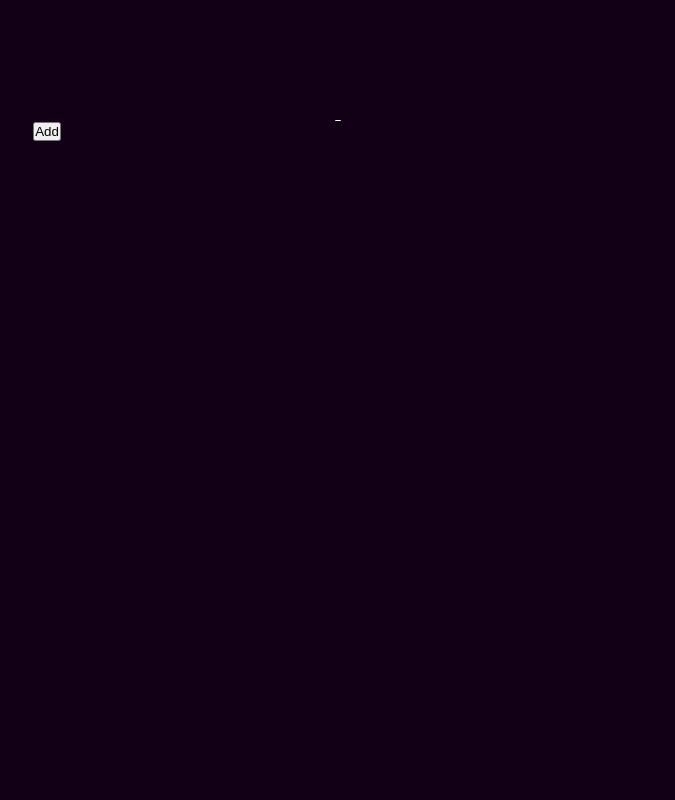
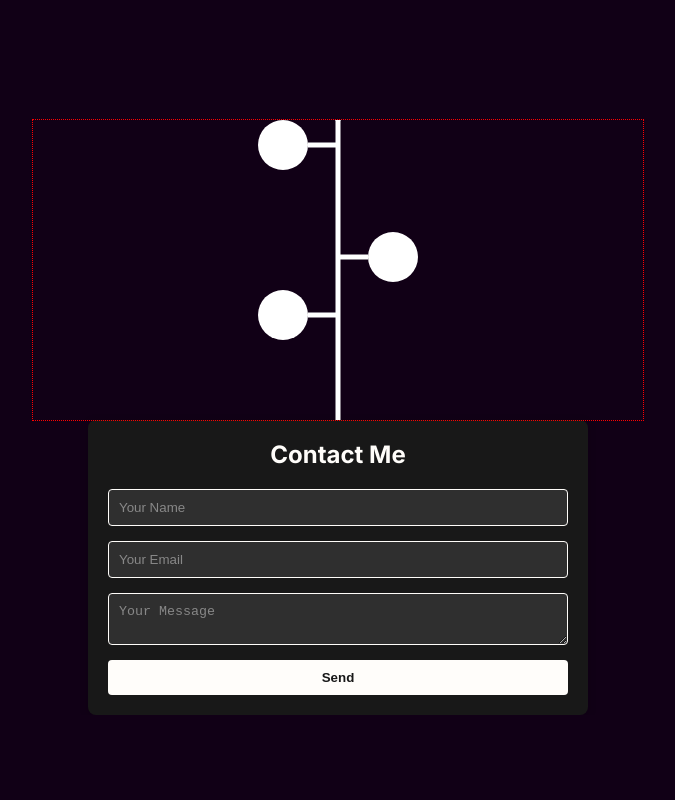
Before and after one commit to kevin21018212/PortfolioV2, a Next.js app: page / in a window 1280 px wide. Shown: the part 680-1480 px from the top of the page, without its empty margins (302-977 px from the left). After the commit the page ends 1395 px from the top, so only its background shows below. Built offline with nearby package versions, Linux system fonts and the light colour scheme.

Commit message:
projects now take from database fixed div expanding and card spacing

```diff
--- a/app/componentcss/project.css
+++ b/app/componentcss/project.css
@@ -4,6 +4,7 @@
   height: 100vh;
   display: flex;
   flex-direction: column;
+  outline: 1px dotted red;
 }
 
 .top-section {
--- a/app/components/projectSection/project.tsx
+++ b/app/components/projectSection/project.tsx
@@ -1,42 +1,20 @@
 "use client";
 import React, {useState} from "react";
-import RightCard from "./rightcard";
+import "../../componentcss/project.css"; // Import the CSS file
+import defaultProjects from "./projectlist";
 import LeftCard from "./leftcard";
 import Line from "./line";
-import "../../componentcss/project.css"; // Import the CSS file
-
-interface Project {
-  id: number;
-  title: string;
-}
+import RightCard from "./rightcard";
 
 const Projects: React.FC = () => {
-  const [isAdding, setIsAdding] = useState(false);
-  const [projects, setProjects] = useState<Project[]>([]);
-  const [lineHeight, setLineHeight] = useState<number>(0);
-
-  const handleAddProject = () => {
-    const newProject: Project = {
-      id: projects.length + 1,
-      title: `Project ${projects.length + 1}`,
-    };
-    if (isAdding) {
-      setProjects([newProject, ...projects]);
-    } else {
-      setProjects([...projects, newProject]);
-    }
-    setIsAdding(!isAdding);
-  };
-
-  const handleLineExpand = () => {
-    setLineHeight(lineHeight + 100); // Increase line height by 180 each time
-  };
+  const totalProjects = defaultProjects.length;
+  const lineHeight = totalProjects * 100;
 
   return (
-    <div className='projects-container'>
-      <div className='top-section' style={{"--topSectionHeight": lineHeight}}>
+    <div className='projects-container' style={{height: `${lineHeight}px`}}>
+      <div className='top-section' style={{"--topSectionHeight": `${lineHeight}px`}}>
         <div className='left-card-container'>
-          {projects.map((project, index) => {
+          {defaultProjects.map((project, index) => {
             if (index % 2 === 0) {
               return (
                 <div key={project.id} className='left-card'>
@@ -52,11 +30,11 @@ const Projects: React.FC = () => {
           <Line height={lineHeight} />
         </div>
         <div className='right-card-container'>
-          {projects.map((project, index) => {
+          {defaultProjects.map((project, index) => {
             if (index % 2 !== 0) {
               return (
                 <div key={project.id} className='right-card'>
-                  <RightCard title={project.title} />
+                  <RightCard key={project.id} project={project} />
                   <div className='right-card-line' />
                 </div>
               );
@@ -65,17 +43,6 @@ const Projects: React.FC = () => {
           })}
         </div>
       </div>
-      <div className='add-button-container'>
-        <button
-          className='add-button'
-          onClick={() => {
-            handleAddProject();
-            handleLineExpand();
-          }}
-        >
-          Add
-        </button>
-      </div>
     </div>
   );
 };
--- /dev/null
+++ b/app/components/projectSection/projectlist.tsx
@@ -0,0 +1,14 @@
+export interface Project {
+  id: number;
+  title: string;
+  description: string;
+  image: string;
+}
+
+const defaultProjects: Project[] = [
+  {id: 1, title: "Project 1", description: "Description for Project 1", image: "project1.jpg"},
+  {id: 2, title: "Project 2", description: "Description for Project 2", image: "project2.jpg"},
+  {id: 3, title: "Project 3", description: "Description for Project 3", image: "project3.jpg"},
+];
+
+export default defaultProjects;
```
